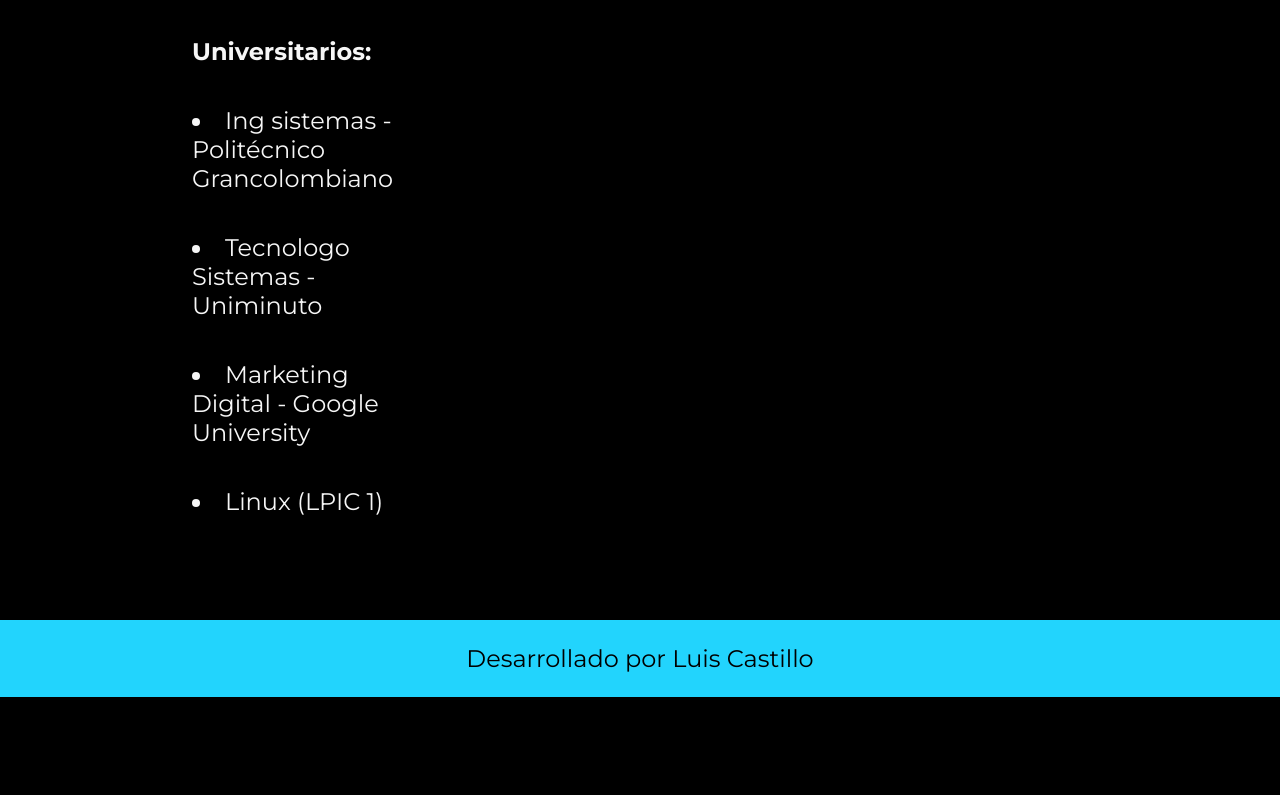
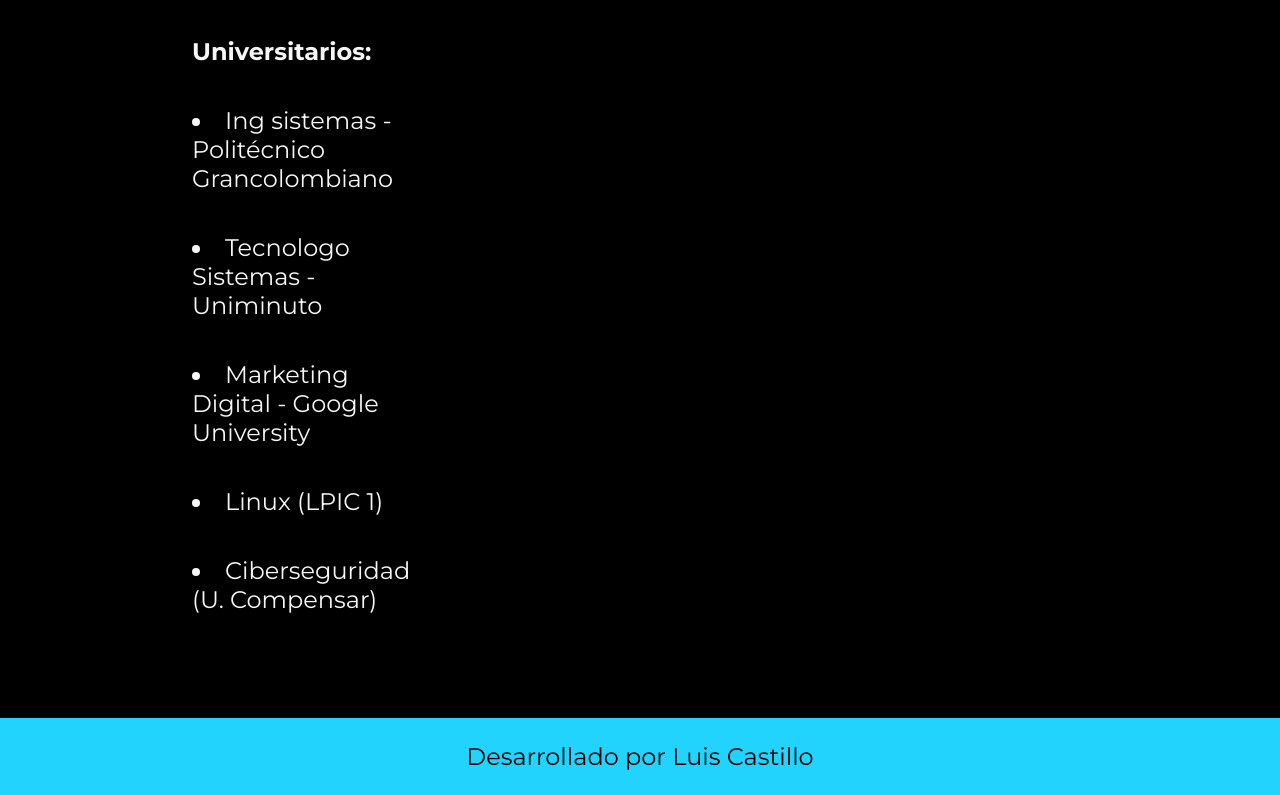
Before and after one commit to Shurakka/portafolio, a plain HTML site: page Curriculum.html in a window 1280 px wide. Shown: the part 2570-3365 px from the top of the page. Before the commit the page ends 3267 px from the top, so only its background shows below. Drawn offline with nearby package versions, Linux system fonts and the light colour scheme.

Commit message:
actualiza estudios universitarios

```diff
--- a/Curriculum.html
+++ b/Curriculum.html
@@ -46,6 +46,7 @@
                 <li class="presentacion_contenido_texto">Tecnologo Sistemas - Uniminuto</li>
                 <li class="presentacion_contenido_texto">Marketing Digital - Google University</li>
                 <li class="presentacion_contenido_texto">Linux (LPIC 1)</li>
+                <li class="presentacion_contenido_texto">Ciberseguridad (U. Compensar)</li>
             </p>
         </section>
         <img src="images/Imagem.png" alt="Imagen de Luis Castillo">
```
